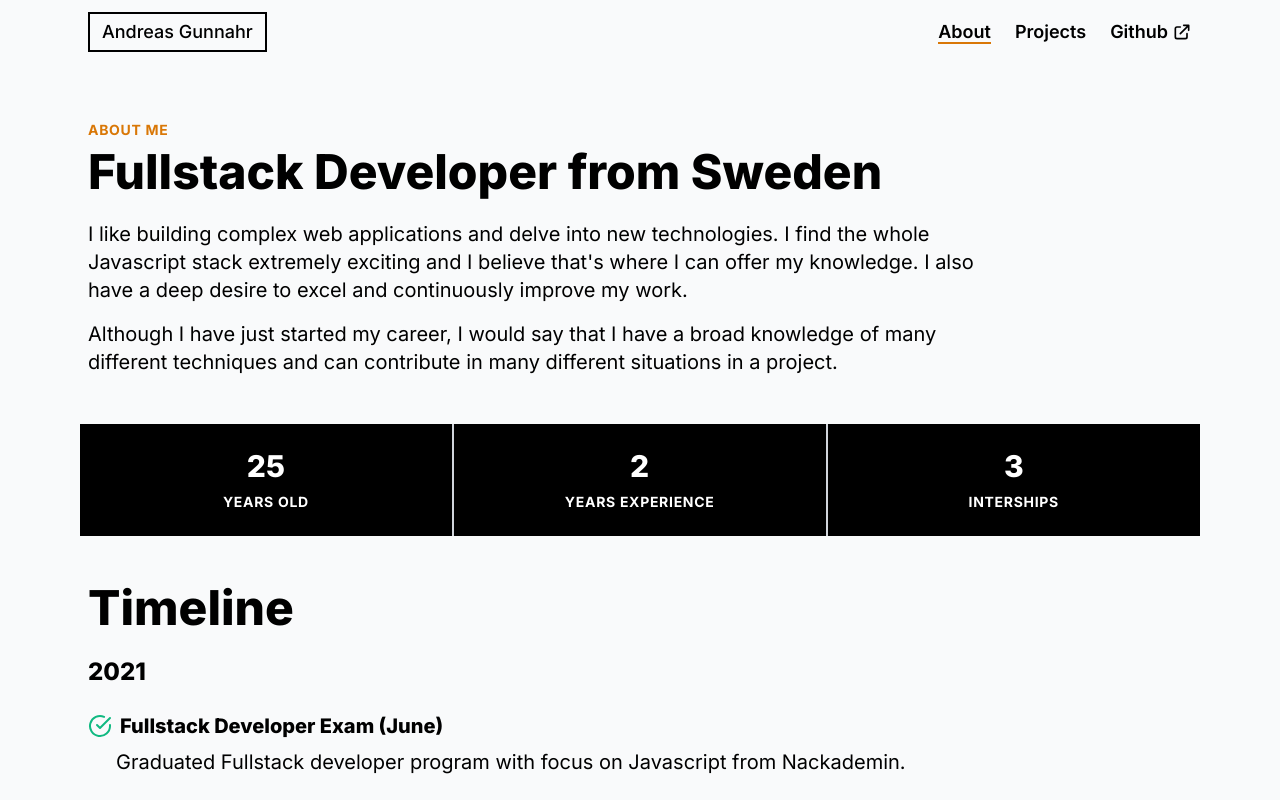
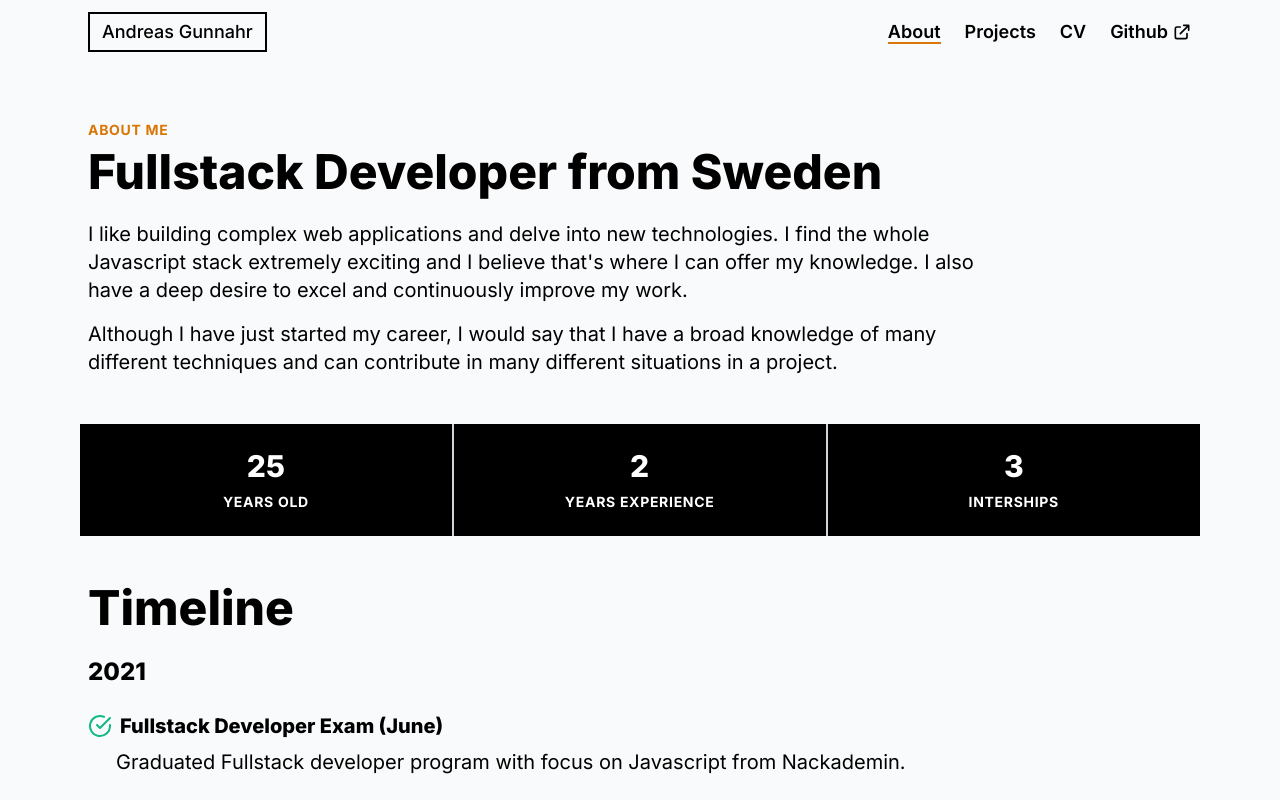
Before and after one commit to AndreasGunnahr/PORTFOLIO-Hobby, a Next.js app: page /about in a window 1280 px wide. Shown: the top 800 px of the page. Built offline with nearby package versions, Linux system fonts and the light colour scheme.

Commit message:
add cv link to navbar

```diff
--- a/src/components/elements/navigation.tsx
+++ b/src/components/elements/navigation.tsx
@@ -21,6 +21,9 @@ export const Navigation: React.FC<INavigation> = ({ direction }) => {
         <Link to={"/projects"}>Projects</Link>
       </li>
       <li>
+        <a href="/CV-2021.pdf">CV</a>
+      </li>
+      <li>
         <a
           target="_blank"
           href="https://github.com/AndreasGunnahr"
```
